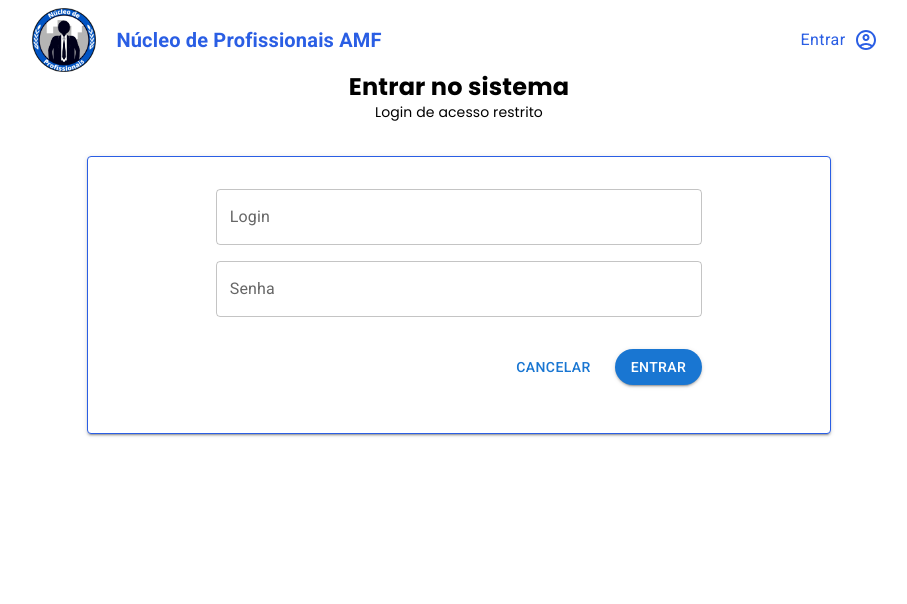
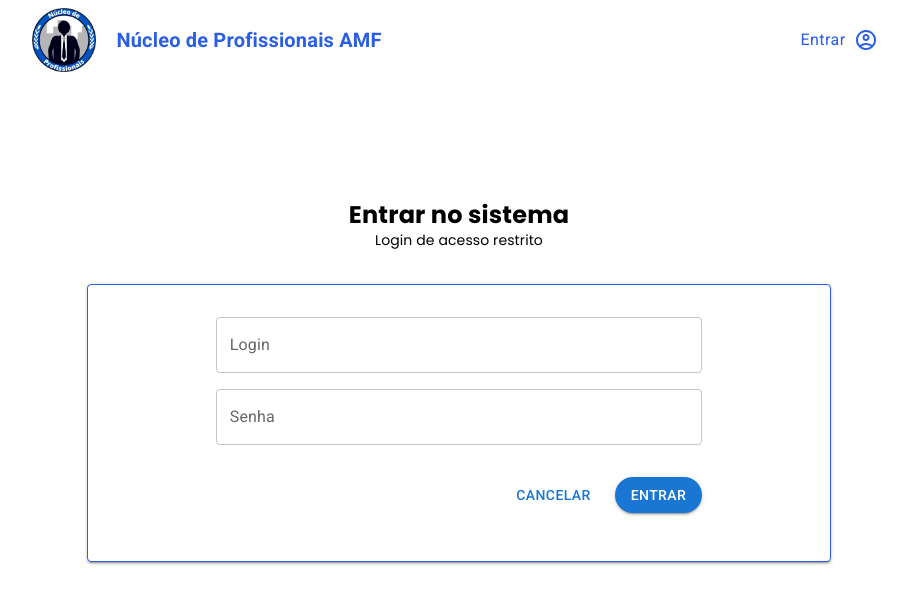
Before and after one commit to faculdadeam/vagas_amf_frontend, a React (Create React App) app: page / in a window 1280 px wide. Shown: the top 604 px of the page, without its empty margins (181-1088 px from the left). Built offline with nearby package versions, Linux system fonts and the light colour scheme; no server answers.

Commit message:
Updated login page to use password type

```diff
--- a/src/pages/Login/index.tsx
+++ b/src/pages/Login/index.tsx
@@ -26,7 +26,7 @@ const Login: React.FC = () => {
     }, [user, loading, navigate]);
 
     return (
-    <Container maxWidth="xl">
+        <Container maxWidth="xl" sx={{ paddingTop: 16 }}>
             <Box
                 sx={{
                     display: "flex",
@@ -65,12 +65,14 @@ const Login: React.FC = () => {
                         label="Login"
                         fullWidth
                         onChange={(e) => setEmail(e.target.value)}
+                        type="email"
                     ></TextField>
                     <TextField
                         variant="outlined"
                         label="Senha"
                         fullWidth
                         onChange={(e) => setPassword(e.target.value)}
+                        type="password"
                     ></TextField>
                     <Container
                         disableGutters
```
Lines whose indentation alone changed are shown as unchanged.
